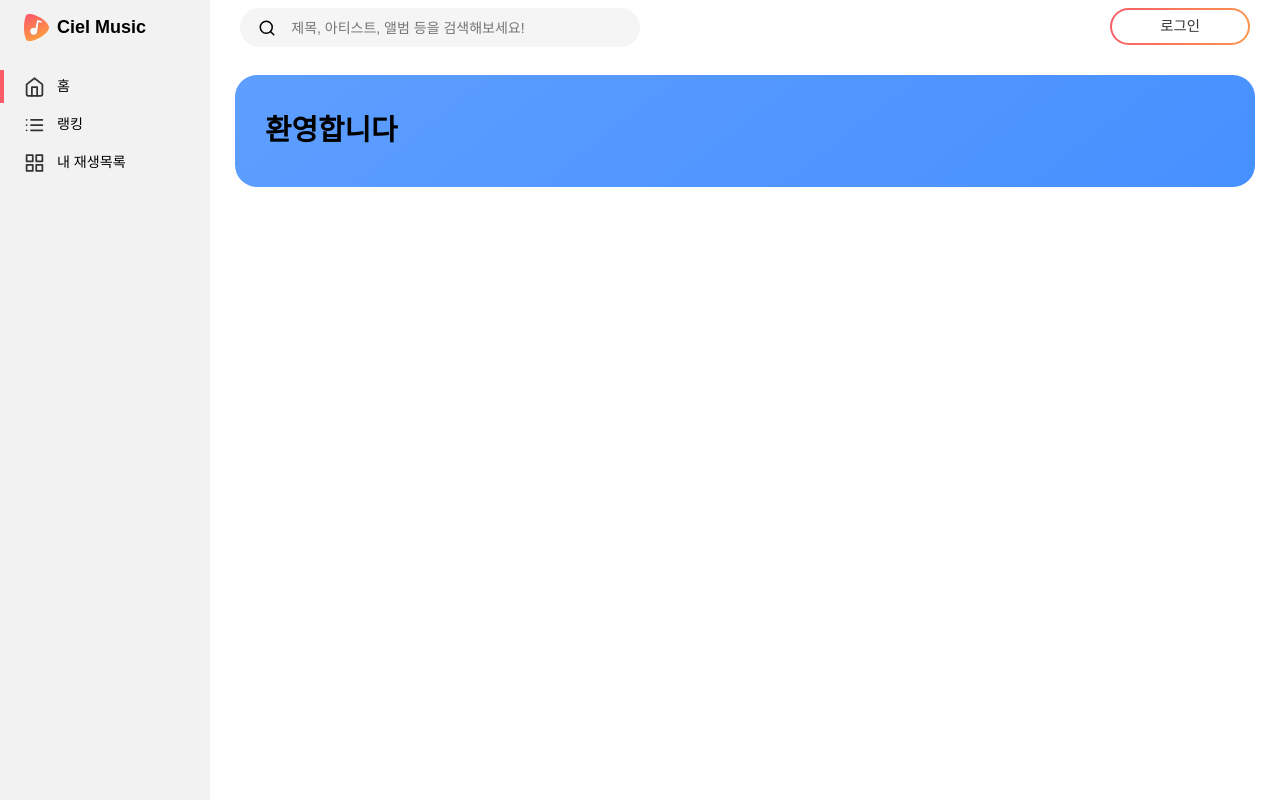
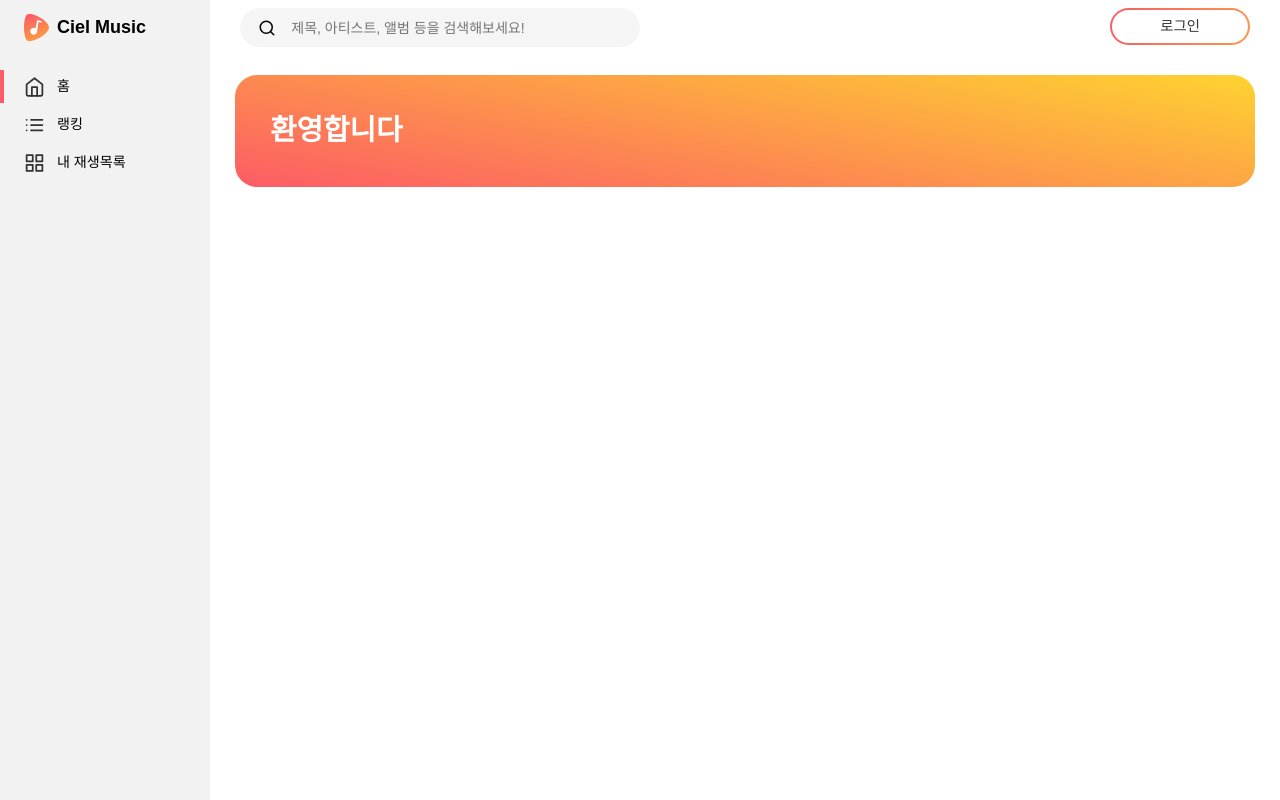
Before and after one commit to splitz-dev/cielmusic-frontend, a Next.js app: page / in a window 1280 px wide. Built offline with nearby package versions, Linux system fonts and the light colour scheme; a web font is replaced by a local one.

Commit message:
edit: Jumbotron

```diff
--- a/components/Jumbotron/index.tsx
+++ b/components/Jumbotron/index.tsx
@@ -2,10 +2,11 @@ import React from 'react'
 import styled from '@emotion/styled'
 
 const JumbStyle = styled.section`
-  background: linear-gradient(142deg, var(--blue-1) 0%, var(--blue-2) 100%);
-  padding: 20px 30px;
+  background: linear-gradient(10deg, var(--red) 0%, var(--yellow) 100%);
+  padding: 20px 35px;
   width: 100%;
   border-radius: 22px;
+  color: #fff;
 `
 
 const Jumbotron: React.FC = props => {
--- a/styles/core.scss
+++ b/styles/core.scss
@@ -5,9 +5,9 @@
   --green-1: #20bf6b;
   --green-2: #26de81;
   --green-3: #35fa96;
-  --blue-1: #5e9eff;
-  --blue-2: #4690ff;
-  --blue-3: #237bff;
+  --blue-1: #88b7ff;
+  --blue-2: #5873eb;
+  --blue-3: #4274ff;
   --purple: #8c3ad9;
   --horizon: #4b6584;
   --gray-100: #333;
```
